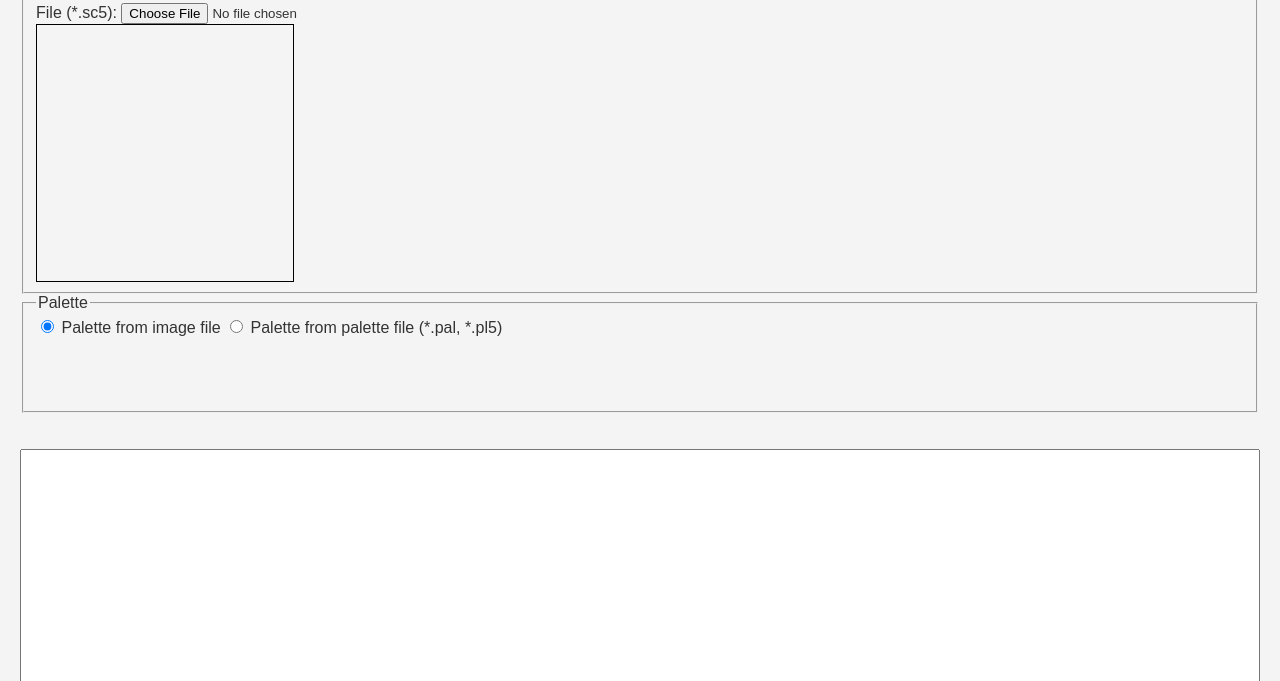
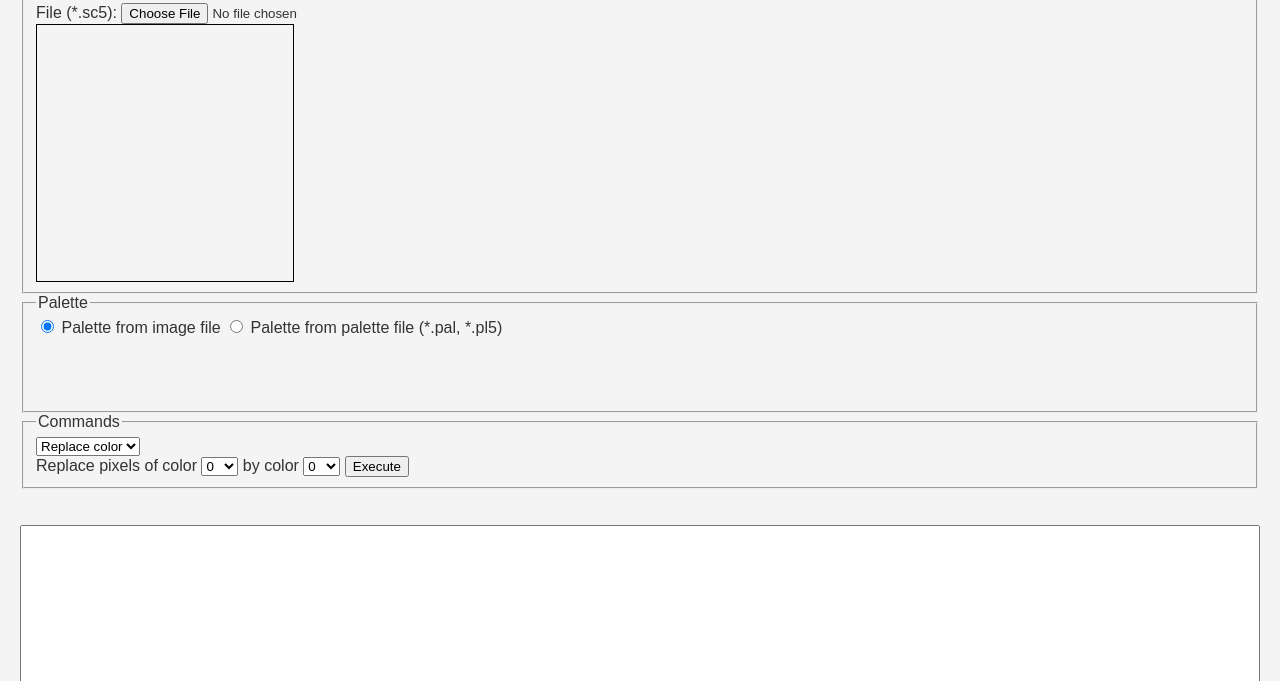
Before and after one commit to albs-br/andrebaptista, a plain HTML site: page apps/msx-image-tools/main.html in a window 1280 px wide. Shown: the part 119-800 px from the top of the page. Drawn offline with Linux system fonts and the light colour scheme.

Commit message:
v.1.15.3

```diff
--- a/apps/msx-image-tools/main.html
+++ b/apps/msx-image-tools/main.html
@@ -45,8 +45,58 @@
 
         </fieldset>
 
+        <fieldset>
+
+            <legend>Commands</legend>
+
+            <select id="comboCommand">
+                <option>Replace color</option>
+            </select>
+
+            <br />
+            Replace pixels of color
+            <select id="comboColorFrom">
+                <option>0</option>
+                <option>1</option>
+                <option>2</option>
+                <option>3</option>
+                <option>4</option>
+                <option>5</option>
+                <option>6</option>
+                <option>7</option>
+                <option>8</option>
+                <option>9</option>
+                <option>10</option>
+                <option>11</option>
+                <option>12</option>
+                <option>13</option>
+                <option>14</option>
+                <option>15</option>
+            </select>
+            by color
+            <select id="comboColorTo">
+                <option>0</option>
+                <option>1</option>
+                <option>2</option>
+                <option>3</option>
+                <option>4</option>
+                <option>5</option>
+                <option>6</option>
+                <option>7</option>
+                <option>8</option>
+                <option>9</option>
+                <option>10</option>
+                <option>11</option>
+                <option>12</option>
+                <option>13</option>
+                <option>14</option>
+                <option>15</option>
+            </select>
+            <button type="button" id="btnExecuteCommand">Execute</button>
+
+        </fieldset>
+
         <br />
-
 
         <br />
 
--- a/apps/msx-image-tools/script.js
+++ b/apps/msx-image-tools/script.js
@@ -6,6 +6,9 @@ const ctxPalette = c1.getContext("2d");
 const fileInputPalette = document.getElementById("fileInputPalette");
 const rdoPaletteSource_Image = document.getElementById("rdoPaletteSource_Image");
 const rdoPaletteSource_Palette = document.getElementById("rdoPaletteSource_Palette");
+const btnExecuteCommand = document.getElementById("btnExecuteCommand");
+const comboColorFrom = document.getElementById("comboColorFrom");
+const comboColorTo = document.getElementById("comboColorTo");
 
 const output = document.getElementById('output');
 
@@ -49,6 +52,13 @@ fileInputImage.addEventListener('change', (event) => {
     }
 });
 
+btnExecuteCommand.addEventListener('click', (event) => {
+    const colorFrom = comboColorFrom.value;
+    const colorTo = comboColorTo.value;
+
+    replaceColor(colorFrom, colorTo);
+});
+
 fileInputPalette.addEventListener('change', (event) => {
     const file = event.target.files[0];
     if (file) {
@@ -87,10 +97,6 @@ fileInputPalette.addEventListener('change', (event) => {
             loadPalette(byteArrayPalette, palette);
 
             processImageRawData();
-
-            // drawImage();
-
-            // updateOutput();
         };
 
         reader.onerror = (e) => {
@@ -183,7 +189,20 @@ const processImageRawData = () => {
     updateOutput();
 
     //console.log(output);
-}
+};
+
+const replaceColor = (colorFrom, colorTo) => {
+
+    for(let i = 0; i < pixels.length; i++) {
+        if(pixels[i] == colorFrom) {
+            pixels[i] = colorTo;
+        }
+    }
+
+    drawImage();
+
+    updateOutput();
+};
 
 const drawImage = () => {
     ctxImage.fillStyle = "white";
```
